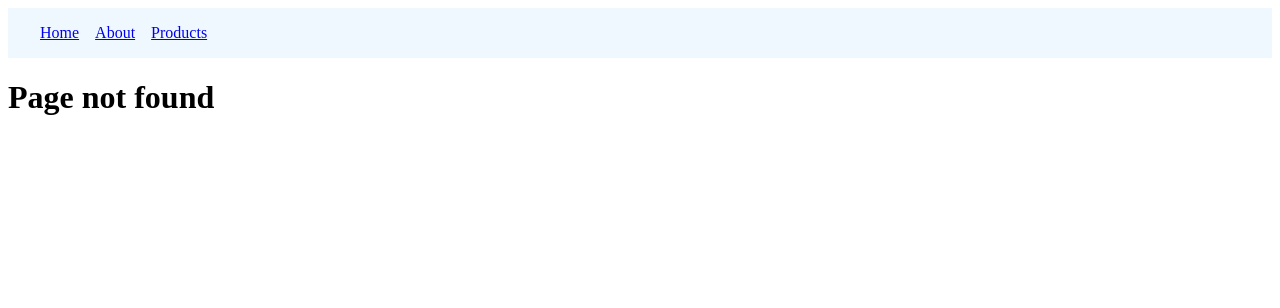
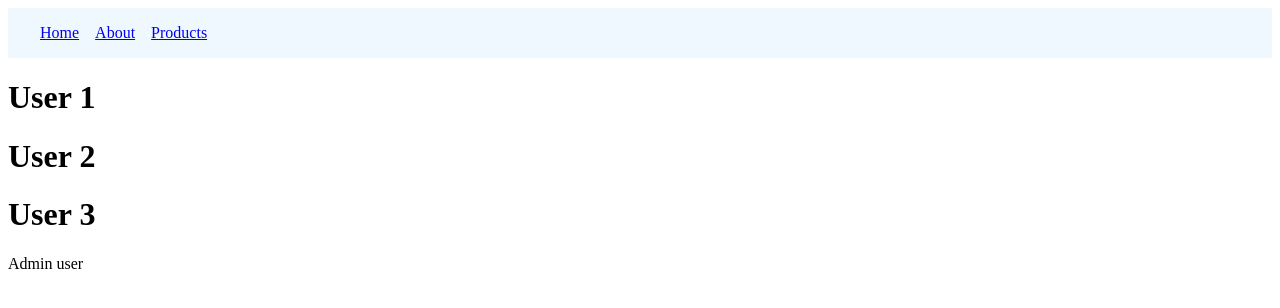
Before and after one commit to Cybrite/RouterTuto, a React (Create React App) app: page /users/admin in a window 1280 px wide. Before the commit this address had no page. Shown: the top 308 px of the page. Built offline with nearby package versions, Linux system fonts and the light colour scheme.

Commit message:
feat: Dynamic Routing

```diff
--- a/src/App.js
+++ b/src/App.js
@@ -7,6 +7,9 @@
 import Product from "./components/Product";
 import Featured from "./components/Featured";
 import New from "./components/New";
+import Users from "./components/Users";
+import UserDetails from "./components/UserDetails";
+import Admin from "./components/Admin";
 
 function App() {
   return (
@@ -21,6 +24,12 @@
           <Route path="featured" element={<Featured />} />
           <Route path="new" element={<New />} />
         </Route>
+        <Route path="users" element={<Users />}>
+          <Route path=":userid" element={<UserDetails />} />
+          <Route path="admin" element={<Admin />} />
+        </Route>
+        {/* <Route path="users/:userId" element={<UserDetails />} />
+        <Route path="users/admin" element={<Admin />} /> */}
         <Route path="*" element={<NoMatch />} />
       </Routes>
     </div>
--- /dev/null
+++ b/src/components/Admin.js
@@ -0,0 +1,11 @@
+import React from 'react'
+
+const Admin = () => {
+  return (
+    <div>
+      Admin user
+    </div>
+  )
+}
+
+export default Admin
--- /dev/null
+++ b/src/components/UserDetails.js
@@ -0,0 +1,11 @@
+
+
+const UserDetails = () => {
+  return (
+    <div>
+      Details about user
+    </div>
+  )
+}
+
+export default UserDetails
--- /dev/null
+++ b/src/components/Users.js
@@ -0,0 +1,16 @@
+import { Outlet } from "react-router-dom"
+
+const User = () => {
+  return (
+    <>
+    <div>
+      <h1>User 1</h1>
+      <h1>User 2</h1>
+      <h1>User 3</h1>
+    </div>
+    <Outlet/>
+    </>
+  )
+}
+
+export default User
```
